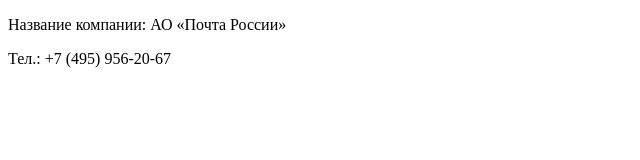
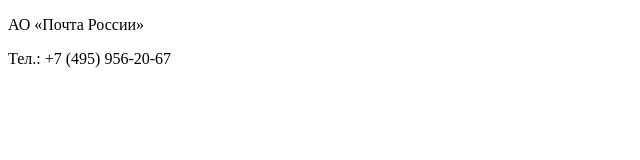
Before and after one commit to Mikolashans/-, a plain HTML site: page index.html in a window 1280 px wide. Shown: the whole page, without its empty margins (0-640 px from the left). Drawn offline with Linux system fonts and the light colour scheme.

```diff
--- a/index.html
+++ b/index.html
@@ -5,7 +5,7 @@
      <title>Мой первый сайт</title>
 </head>
 <body>
-     <p>Название компании: АО «Почта России»</p>
+     <p>АО «Почта России»</p>
      <p>Тел.: +7 (495) 956-20-67</p>
 </body>
 </html>
```
